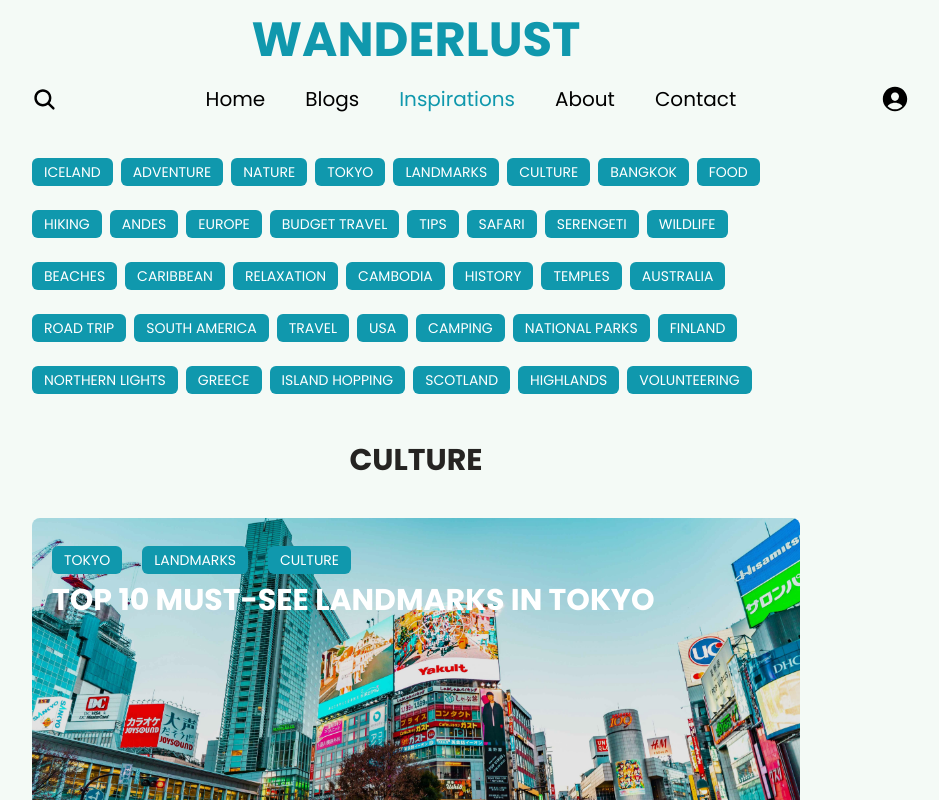
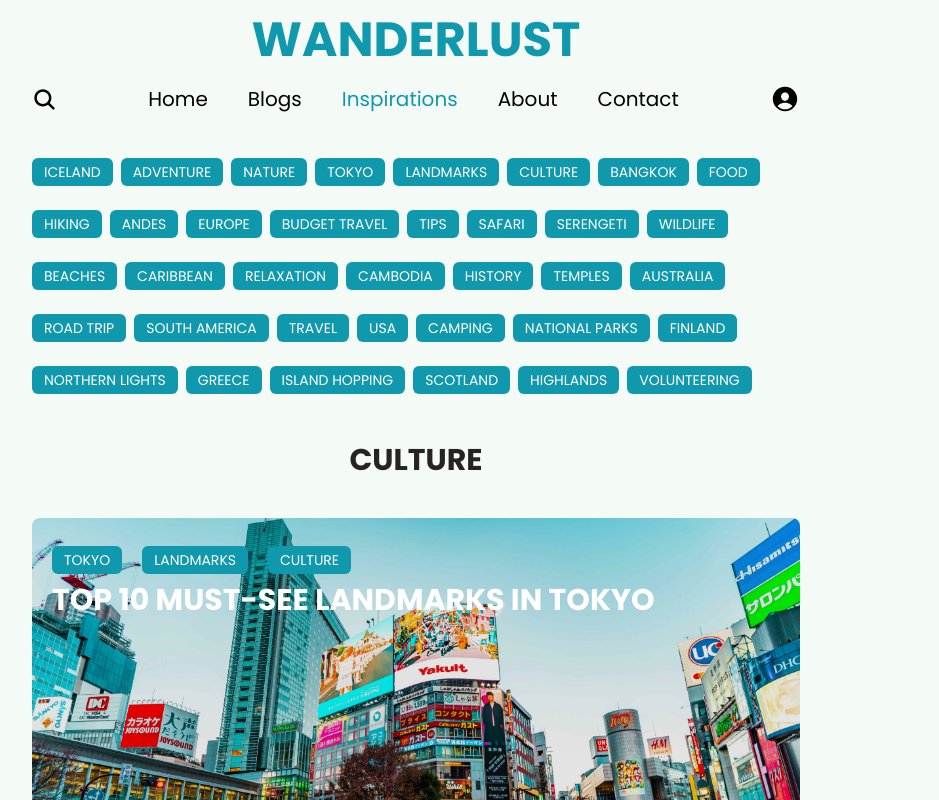
Before and after one commit to BabuBishal/next-travel-blog, a Next.js app: page /inspirations in a window 1280 px wide. Shown: the top 800 px of the page, without its empty margins (224-1163 px from the left). Built offline with nearby package versions, Linux system fonts and the light colour scheme.

Commit message:
style changes

```diff
--- a/app/(root)/blog/[id]/page.jsx
+++ b/app/(root)/blog/[id]/page.jsx
@@ -11,7 +11,7 @@ import blogData from "@/constants/blogData";
 const page = ({ searchParams }) => {
   const post = searchParams;
   return (
-    <div className="w-[60%] mx-auto">
+    <div className="w-full mx-5 lg:w-[60%] lg:mx-auto">
       <div className="w-full h-[400px] relative mb-5 ">
         <Image
           alt={`image for ${post.title}`}
--- a/app/(root)/blogs/page.jsx
+++ b/app/(root)/blogs/page.jsx
@@ -4,7 +4,7 @@ import TopPost from "@/components/shared/TopPost"
 
 const page = () => {
   return (
-    <div className="grid grid-cols-1 md:grid-cols-3 md:w-[60%] overflow-y-hidden h-fit mt-10 max-md:space-y-7 mx-auto md:gap-10 " >
+    <div className="grid grid-cols-1 md:grid-cols-3 lg:w-[60%] overflow-y-hidden h-fit mt-10 max-md:space-y-7 mx-auto md:gap-10 " >
       <Blogs />
       <TopPost />
     </div>
--- a/app/(root)/inspirations/page.jsx
+++ b/app/(root)/inspirations/page.jsx
@@ -33,7 +33,7 @@ console.log(inspirationFilteredData)
 
   return (
     <div className="w-full mx-5 lg:w-[60%] lg:mx-auto my-5">
-      <div className="flex gap-2 lg:gap-2 items-center  flex-wrap max-h-[500px] overflow-auto">
+      <div className="flex gap-2  items-center  flex-wrap max-h-[500px] overflow-auto">
         {tagsCollection.map((tag, id) => (
           <div key={id} className=" ">
             <Tag key={id} text={tag} onClick={() => setInspiration(tag)}/>
--- a/app/(root)/page.js
+++ b/app/(root)/page.js
@@ -6,7 +6,7 @@ export default function Home() {
   return (
   <>
   <Hero />
-  <div className="md:w-[60%] grid grid-cols-1 md:grid-cols-3 md:gap-10 mx-auto my-5">
+  <div className="w-full lg:w-[60%] grid grid-cols-1 md:grid-cols-3 md:gap-10 mx-5 lg:mx-auto my-5">
     <LatestPost />
     <TopPost />
   </div>
--- a/components/shared/Hero.jsx
+++ b/components/shared/Hero.jsx
@@ -38,16 +38,10 @@ const Hero = () => {
                 </div>
               </div>
             </Link>
-            {/*
-            <div className="md:w-[60%] text-justify px-10">{post.description}</div>
-            <div className="flex items-center gap-3  text-primary font-normal justify-center">
-              <div className="w-10 h-10 rounded-full bg-black"></div>
-              <h4>{post.author}</h4>
-              <span className="italic">{post.date}</span>
-            </div> */}
+
           </article>
         ))}
-        <div className="md:w-[60%] w-full mt-5 mb-5 md:my-10 md:mx-auto font-bold">
+        <div className="lg:w-[60%] w-full mt-5 mb-5 md:my-10 md:mx-auto font-bold">
           <h1 className="text-3xl md:text-5xl my-5 mx-5">Featured Posts</h1>
           <div className="  grid grid-cols-1 md:grid-cols-2 gap-8 place-items-center mx-5 ">
             {remainingFeatured.map((post, id) => (
--- a/components/shared/MobileMenu.jsx
+++ b/components/shared/MobileMenu.jsx
@@ -15,7 +15,7 @@ const MobileMenu = () => {
   };
   return (
     <>
-      <div className="md:hidden z-[1000] " onClick={mobileMenuHandler}>
+      <div className="md:hidden z-[1000] absolute right-4" onClick={mobileMenuHandler}>
         {openMobileMenu ? <CgClose size={25} /> : <CgMenuGridO size={25} />}
       </div>
 
--- a/components/shared/Navbar.jsx
+++ b/components/shared/Navbar.jsx
@@ -37,16 +37,18 @@ const Navbar = () => {
           : "relative border-none"
       )}
     >
-      <div className="w-[60%] max-md:w-[90%] flex flex-col items-center gap-5 md:mx-auto">
-        <div className="flex gap-10 justify-start items-center ">
+      <div className="w-full lg:w-[60%] mx-5 flex flex-col items-center gap-5 lg:mx-auto">
+        <div className="w-full flex gap-10 justify-center items-center relative">
           <Link href={"/"}>
             <h1 className=" text-primary text-5xl max-md:text-3xl font-extrabold uppercase ">
               Wanderlust
             </h1>
           </Link>
+      <MobileMenu />
+
         </div>
-        <div className="w-full flex justify-between gap-5 items-center max-md:hidden ">
-          <div className="min-w-[20%]">
+        <div className="w-full flex justify-between gap-5 items-center max-md:hidden mx-auto ">
+          <div className="max-w-[20%]">
             <IoSearch size={25} />
           </div>
           <ul className="flex flex-1 items-center  justify-center gap-10 text-xl">
@@ -64,12 +66,11 @@ const Navbar = () => {
               );
             })}
           </ul>
-          <div className="flex items-center justify-end gap-2 min-w-[20%]">
+          <div className="flex items-center justify-end gap-2 max-w-[10%]">
             <IoPersonCircle size={30} />
           </div>
         </div>
       </div>
-      <MobileMenu />
     </nav>
   );
 };
```
